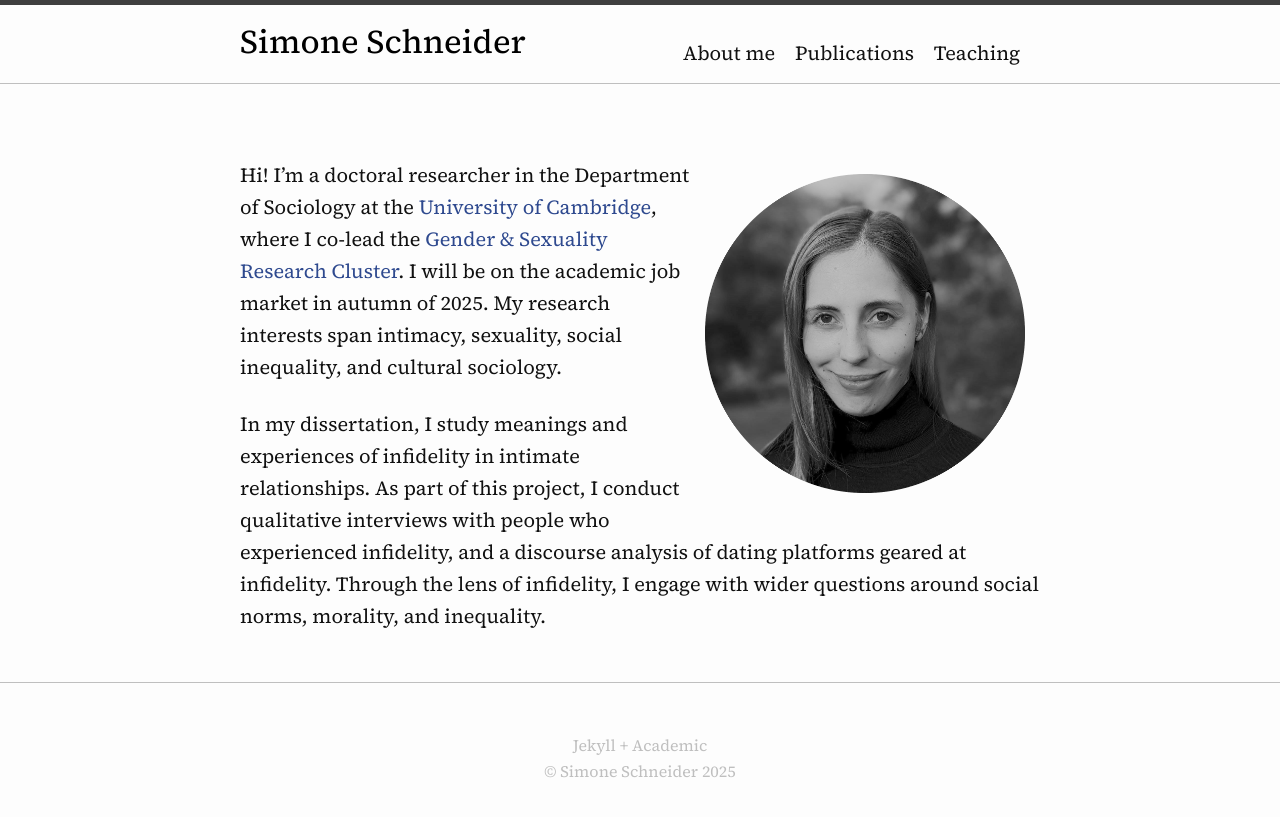
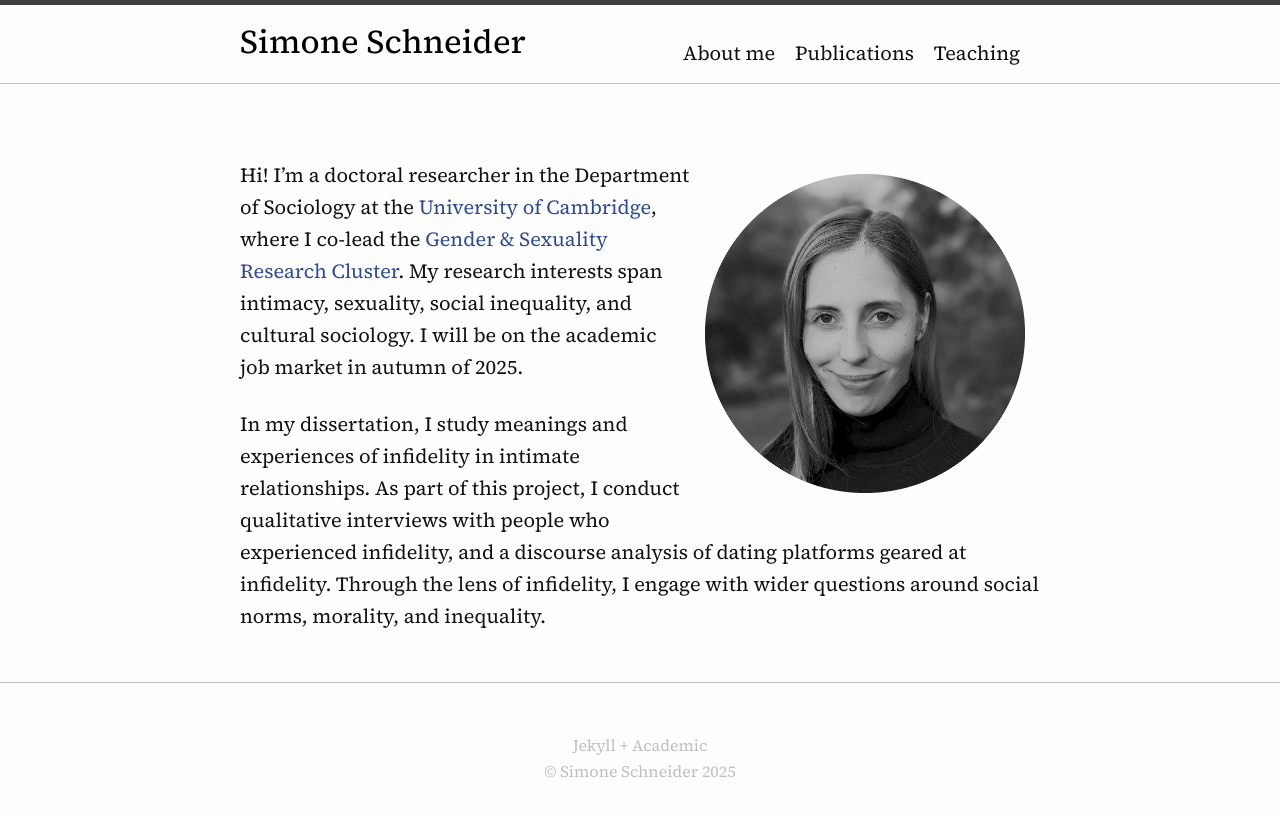
Before and after one commit to simone-schneider/simone-schneider.github.io, a Jekyll site: the page built from index.md, in a window 1280 px wide. Shown: the top 817 px of the page. Built offline with Jekyll 4.4.1, drawn with Linux system fonts in a browser that asks for light colours.

```diff
--- a/index.md
+++ b/index.md
@@ -4,9 +4,8 @@ title: "About me"
 layout: page
 ---
 
-
 ![Simone Schneider](Schneider_photo_bw.png){:style="float:right; margin:15px; width: 40%;"}
 
-Hi! I'm a doctoral researcher in the Department of Sociology at the [University of Cambridge](https://research.sociology.cam.ac.uk/profile/simone-schneider-2022), where I co-lead the [Gender & Sexuality Research Cluster](https://research.sociology.cam.ac.uk/gender-sexuality-research-cluster). I will be on the academic job market in autumn of 2025. My research interests span intimacy, sexuality, social inequality, and cultural sociology.
+Hi! I'm a doctoral researcher in the Department of Sociology at the [University of Cambridge](https://research.sociology.cam.ac.uk/profile/simone-schneider-2022), where I co-lead the [Gender & Sexuality Research Cluster](https://research.sociology.cam.ac.uk/gender-sexuality-research-cluster). My research interests span intimacy, sexuality, social inequality, and cultural sociology. I will be on the academic job market in autumn of 2025.
 
 In my dissertation, I study meanings and experiences of infidelity in intimate relationships. As part of this project, I conduct qualitative interviews with people who experienced infidelity, and a discourse analysis of dating platforms geared at infidelity. Through the lens of infidelity, I engage with wider questions around social norms, morality, and inequality.
```
